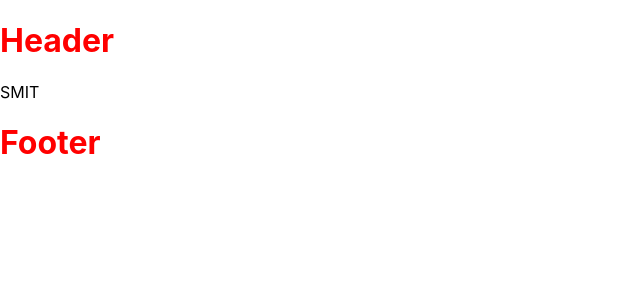
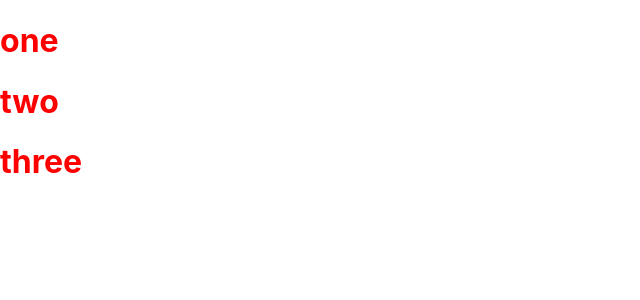
Before and after one commit to MuhammadAhmedLakhani/React-Basics, a React (Create React App) app: page / in a window 1280 px wide. Shown: the top 300 px of the page, without its empty margins (0-640 px from the left). Built offline with nearby package versions, Linux system fonts and the light colour scheme.

Commit message:
React:Props

```diff
--- a/src/App.jsx
+++ b/src/App.jsx
@@ -23,19 +23,40 @@ import {Header , Footer} from './components/component'
 
 // export default App;
 
+              //prop is like parameter to recieve the argument but accepts object
+function Card(prop){
+console.log(prop)
+    return (
 
+      <div>
+          <h1>{prop.value}</h1>
+      </div>
 
+    )
+
+}
 
 
 
 function App() {
+    const arr = ["one","two","three"]
   return (
     <div>
-      <Header/>
-      <div>
-        <p>SMIT</p>
-      </div>
-      <Footer/>
+
+        {
+
+          arr.map((v,i)=>
+
+              // passing value to component like argument to function
+
+              <Card key={i}  value={v} i={i}/>
+            )
+
+
+
+        }
+
+
     </div>
   )
 }
```
Also changed, not shown: nootes.txt.
